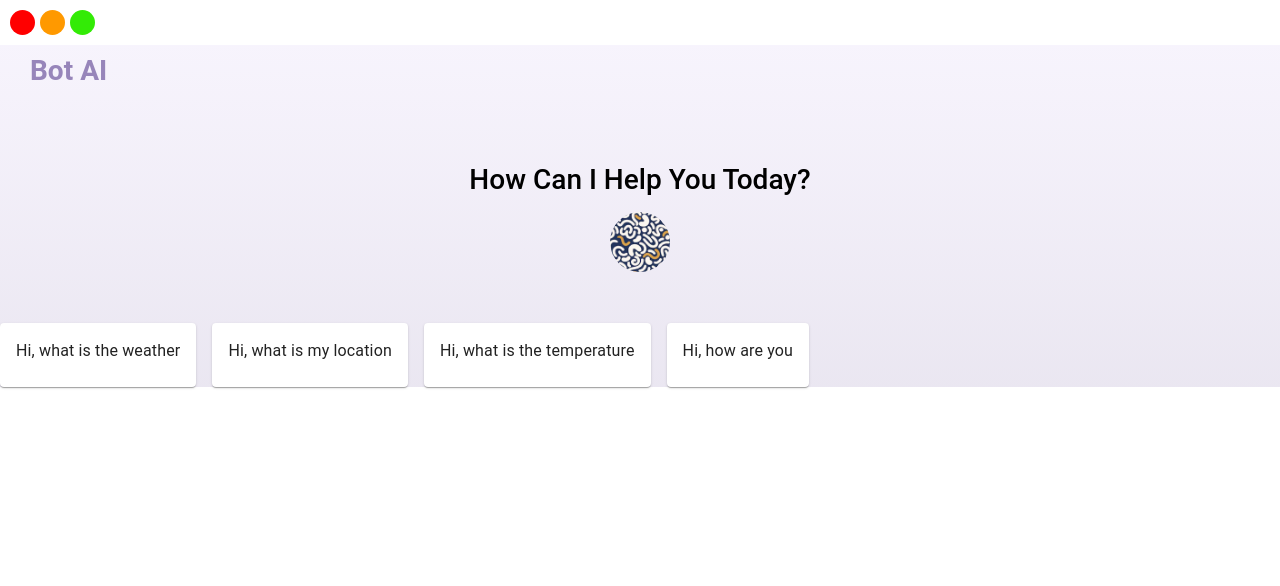
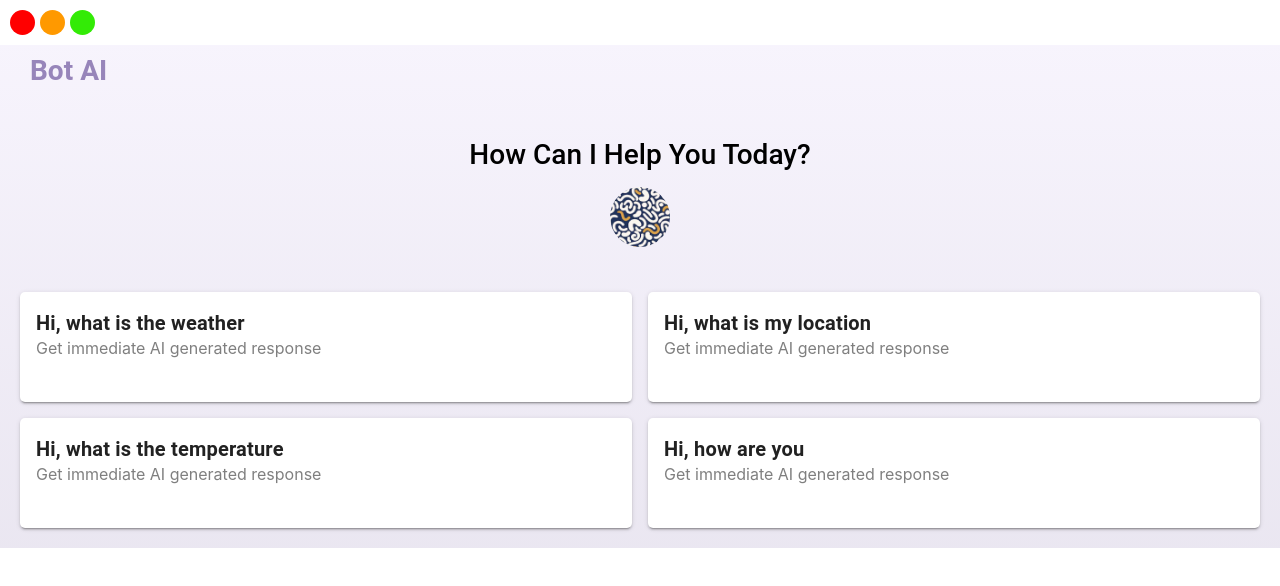
Before and after one commit to prachi397/BotAi-Application, a React (Create React App) app: page / in a window 1280 px wide. Shown: the top 586 px of the page. Built offline with nearby package versions, Linux system fonts and the light colour scheme.

Commit message:
proper styling for customized boxes

```diff
--- a/src/components/cardComponent/CardComponent.js
+++ b/src/components/cardComponent/CardComponent.js
@@ -32,12 +32,27 @@ const CardComponent = () => {
     },
   ];
   return (
-    <Grid container spacing={2}>
+    <Grid container spacing={2} sx={{ padding: "20px" }}>
       {customizedSampleQuestions.map((item) => (
-        <Grid item key={item.id}>
-          <Card>
+        <Grid item key={item.id} xs={12} sm={12} md={6}>
+          <Card
+            sx={{
+              borderRadius: "5px",
+              display: "flex",
+              textAlign: "left",
+              pb: "20px",
+              boxShadow: 2,
+              "&:hover": { boxShadow: 4 },
+              cursor:"pointer"
+            }}
+          >
             <CardContent>
-              <Typography>{item.title}</Typography>
+              <Typography sx={{ fontSize: "20px", fontWeight: "700" }}>
+                {item.title}
+              </Typography>
+              <Typography variant="p" sx={{ color: "#00000080" }}>
+                {item.subTitle}
+              </Typography>
             </CardContent>
           </Card>
         </Grid>
--- a/src/components/homePage/HomePage.js
+++ b/src/components/homePage/HomePage.js
@@ -34,8 +34,8 @@ const HomePage = () => {
           alignItems:"center",
           justifyContent:"center",
           gap: "15px",
-          mt: "6%",
-          mb: "4%",
+          mt: "4%",
+          mb: "2%",
         }}>
           <Typography variant="h3" sx={{ fontSize: {xs:"20px",md:"28px"}, fontWeight: {xs:"300", sm:"500"} }}>
             How Can I Help You Today?
```
